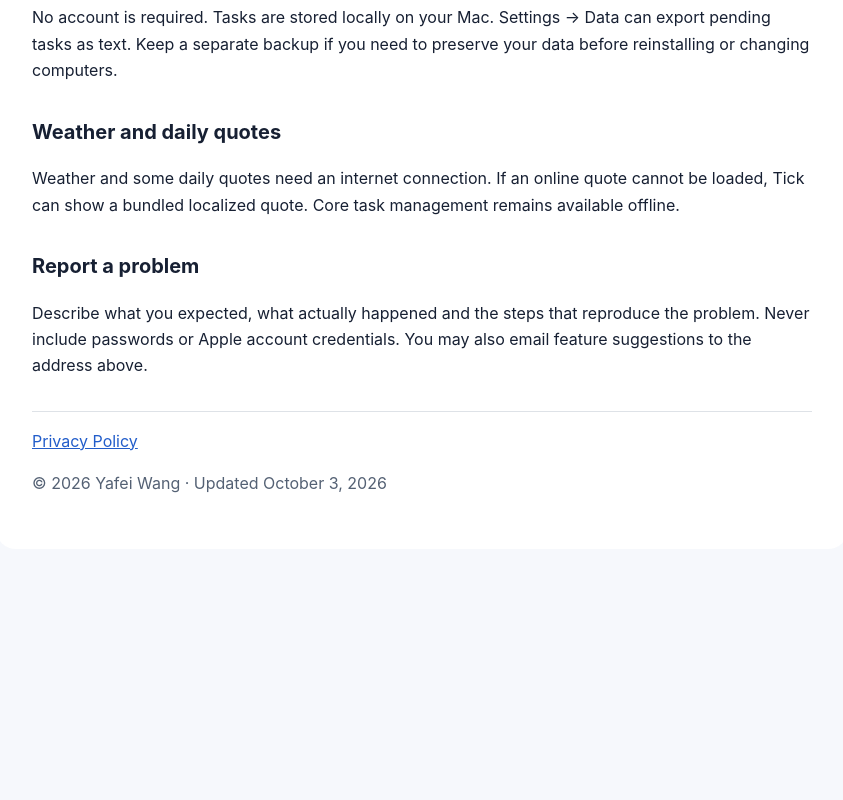
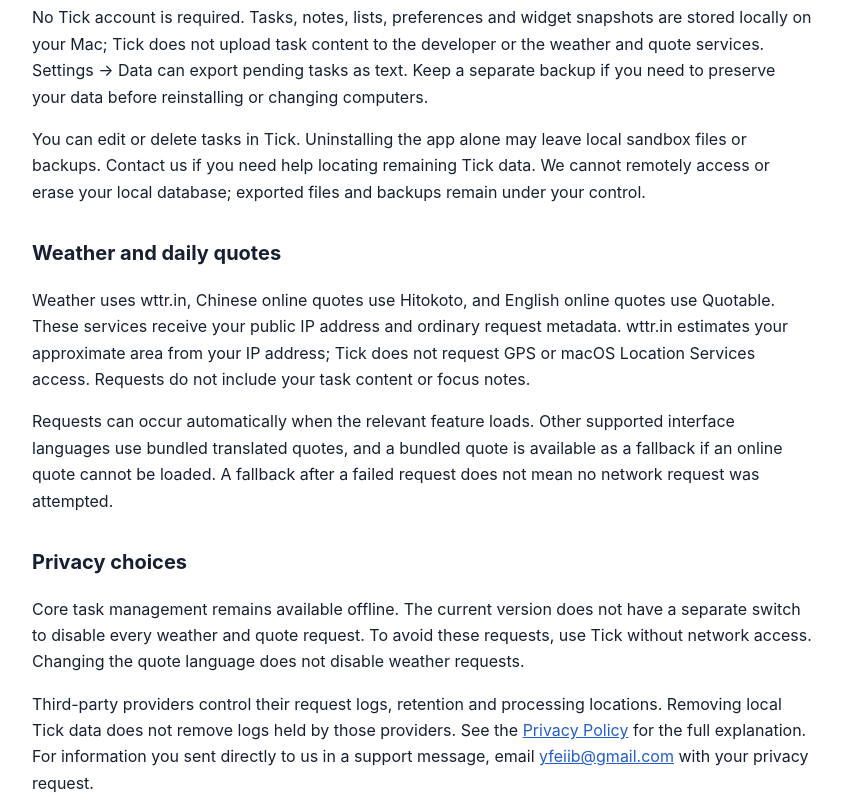
Before and after one commit to AwesomeFerris/privacy-policies, a plain HTML site: page tick/support.html in a window 1280 px wide. Shown: the part 820-1620 px from the top of the page, without its empty margins (218-1061 px from the left). Before the commit the page ends 1409 px from the top, so only its background shows below. Drawn offline with Linux system fonts and the light colour scheme.

Commit message:
Update Tick support page: privacy choices and third-party notes

```diff
--- a/tick/support.html
+++ b/tick/support.html
@@ -25,11 +25,16 @@
   <h2>Reminders</h2>
   <p>If reminders are not appearing, check Tick’s notification permission in macOS System Settings → Notifications. Focus modes and system notification settings can affect when reminders are shown.</p>
   <h2>Your data</h2>
-  <p>No account is required. Tasks are stored locally on your Mac. Settings → Data can export pending tasks as text. Keep a separate backup if you need to preserve your data before reinstalling or changing computers.</p>
+  <p>No Tick account is required. Tasks, notes, lists, preferences and widget snapshots are stored locally on your Mac; Tick does not upload task content to the developer or the weather and quote services. Settings → Data can export pending tasks as text. Keep a separate backup if you need to preserve your data before reinstalling or changing computers.</p>
+  <p>You can edit or delete tasks in Tick. Uninstalling the app alone may leave local sandbox files or backups. Contact us if you need help locating remaining Tick data. We cannot remotely access or erase your local database; exported files and backups remain under your control.</p>
   <h2>Weather and daily quotes</h2>
-  <p>Weather and some daily quotes need an internet connection. If an online quote cannot be loaded, Tick can show a bundled localized quote. Core task management remains available offline.</p>
+  <p>Weather uses wttr.in, Chinese online quotes use Hitokoto, and English online quotes use Quotable. These services receive your public IP address and ordinary request metadata. wttr.in estimates your approximate area from your IP address; Tick does not request GPS or macOS Location Services access. Requests do not include your task content or focus notes.</p>
+  <p>Requests can occur automatically when the relevant feature loads. Other supported interface languages use bundled translated quotes, and a bundled quote is available as a fallback if an online quote cannot be loaded. A fallback after a failed request does not mean no network request was attempted.</p>
+  <h2>Privacy choices</h2>
+  <p>Core task management remains available offline. The current version does not have a separate switch to disable every weather and quote request. To avoid these requests, use Tick without network access. Changing the quote language does not disable weather requests.</p>
+  <p>Third-party providers control their request logs, retention and processing locations. Removing local Tick data does not remove logs held by those providers. See the <a href="https://awesomeferris.github.io/privacy-policies/tick/">Privacy Policy</a> for the full explanation. For information you sent directly to us in a support message, email <a href="mailto:yfeiib@gmail.com">yfeiib@gmail.com</a> with your privacy request.</p>
   <h2>Report a problem</h2>
   <p>Describe what you expected, what actually happened and the steps that reproduce the problem. Never include passwords or Apple account credentials. You may also email feature suggestions to the address above.</p>
-  <footer><a href="index.html">Privacy Policy</a><p class="meta">© 2026 Yafei Wang · Updated October 3, 2026</p></footer>
+  <footer><a href="https://awesomeferris.github.io/privacy-policies/tick/">Privacy Policy</a><p class="meta">© 2026 Yafei Wang · Updated October 3, 2026</p></footer>
 </main></body>
 </html>
```
